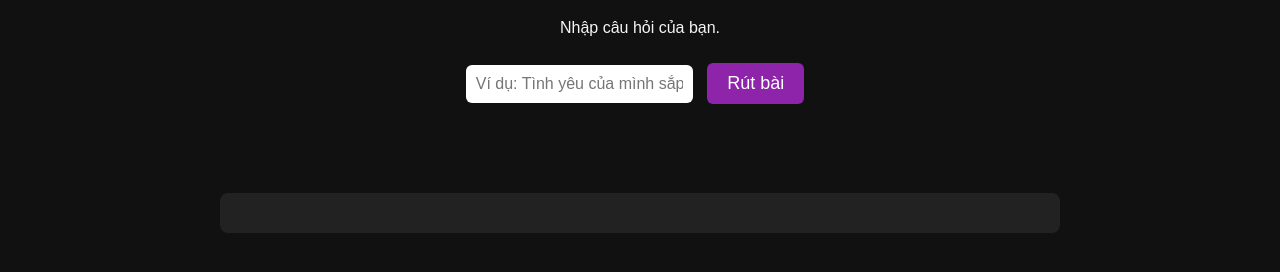
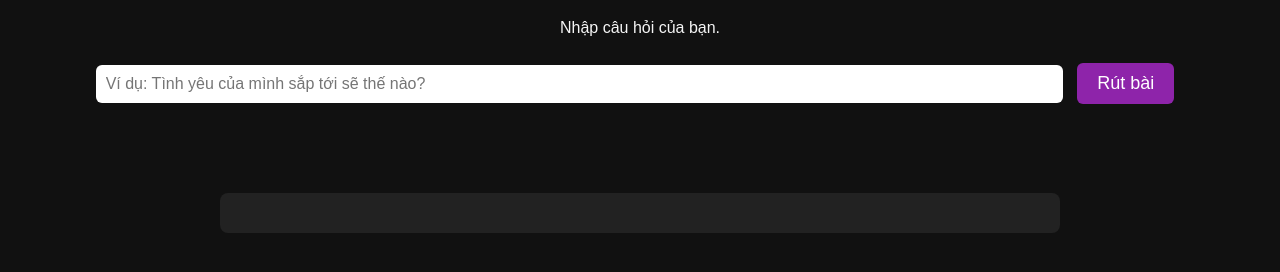
Before and after one commit to minhphuong2804/hangdoctarot, a plain HTML site: page index.html in a window 1280 px wide. Shown: the part 110-382 px from the top of the page. Drawn offline with Linux system fonts and the light colour scheme.

Commit message:
Update style.css

```diff
--- a/style.css
+++ b/style.css
@@ -7,7 +7,7 @@ body {
   padding: 40px;
 }
 input[type=text] {
-  width: 80%%;
+  width: 80%;
   padding: 10px;
   font-size: 16px;
   border-radius: 6px;
```
